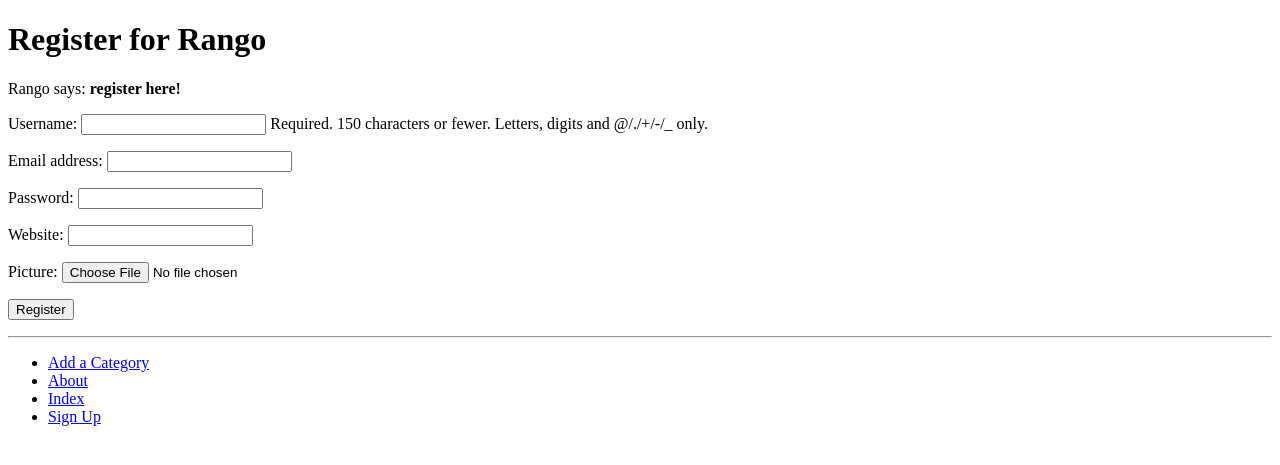
After one commit to MaxMoriarty/tango_with_django_project, a Django app: page /rango/register/ in a window 1280 px wide. The commit adds this page. Shown: the top 465 px of the page. Run offline with Django 3.2, Linux system fonts and the light colour scheme; data that the repository does not hold is empty.

Commit message:
chapter 9 after registration

```diff
--- a/rango/admin.py
+++ b/rango/admin.py
@@ -1,5 +1,6 @@
 from django.contrib import admin
 from rango.models import Category, Page
+from rango.models import UserProfile
 
 # Register your models here.
 
@@ -12,3 +13,4 @@ class PageAdmin(admin.ModelAdmin):
     list_display = ('title', 'category', 'url')
 
 admin.site.register(Page, PageAdmin)
+admin.site.register(UserProfile)
--- a/rango/forms.py
+++ b/rango/forms.py
@@ -1,5 +1,7 @@
 from django import forms
 from rango.models import Page, Category
+from django.contrib.auth.models import User
+from rango.models import UserProfile
 
 class CategoryForm(forms.ModelForm):
     name = forms.CharField(max_length=128, help_text="Please enter the category name.")
@@ -28,3 +30,15 @@ class PageForm(forms.ModelForm):
     class Meta:
         model = Page
         exclude = ('category',)
+
+class UserForm(forms.ModelForm):
+    password = forms.CharField(widget=forms.PasswordInput())
+
+    class Meta:
+        model = User
+        fields = ('username', 'email', 'password')
+
+class UserProfileForm(forms.ModelForm):
+    class Meta:
+        model = UserProfile
+        fields = ('website', 'picture')
--- a/rango/models.py
+++ b/rango/models.py
@@ -1,5 +1,6 @@
 from django.db import models
 from django.template.defaultfilters import slugify
+from django.contrib.auth.models import User
 
 # Create your models here.
 
@@ -28,3 +29,12 @@ class Page(models.Model):
 
     def __str__(self):
         return self.title
+
+class UserProfile(models.Model):
+    user = models.OneToOneField(User, on_delete=models.CASCADE)
+
+    website = models.URLField(blank=True)
+    picture = models.ImageField(upload_to = 'profile_images', blank=True)
+
+    def __str__(self):
+        return self.user.username
--- a/rango/urls.py
+++ b/rango/urls.py
@@ -9,4 +9,5 @@ urlpatterns = [
     path('category/<slug:category_name_slug>/', views.show_category, name = 'show_category'),
     path('add_category/', views.add_category, name='add_category'),
     path('category/<slug:category_name_slug>/add_page/', views.add_page, name='add_page'),
+    path('register/', views.register, name = 'register'),
 ]
--- a/rango/views.py
+++ b/rango/views.py
@@ -6,6 +6,7 @@ from rango.forms import CategoryForm
 from rango.forms import PageForm
 from django.shortcuts import redirect
 from django.urls import reverse
+from rango.forms import UserForm, UserProfileForm
 
 def show_category(request, category_name_slug):
     context_dict = {}
@@ -80,3 +81,31 @@ def add_page(request, category_name_slug):
 
     context_dict = {'form':form, 'category':category}
     return render(request, 'rango/add_page.html', context = context_dict)
+
+def register(request):
+    reigistered = False
+
+    if request.method == 'POST':
+        user_form= UserForm(request.POST)
+        profile_form = UserProfileForm(request.POST)
+
+        if user_form.is_valid() and profile_form.is_valid():
+            user = user_form.save()
+            user.set_password(user.password)
+            user.save()
+
+            profile = profile_form.save(commit = False)
+            profile.user = user
+
+            if 'picture' in request.FILES:
+                profile.picture = request.FILES['picture']
+
+            profile.save()
+            reigistered = True
+        else:
+            print(user_form.errors, profile_form.errors)
+    else:
+        user_form = UserForm()
+        profile_form = UserProfileForm()
+
+    return render(request, 'rango/register.html', context = {'user_form': user_form, 'profile_form': profile_form, 'reigistered': reigistered})
--- a/templates/rango/base.html
+++ b/templates/rango/base.html
@@ -27,6 +27,7 @@
         <li><a href="{% url 'rango:add_category' %}">Add a Category</a></li>
         <li><a href="{% url 'rango:about' %}">About</a></li>
         <li><a href="{% url 'rango:index' %}">Index</a></li>
+        <li><a href="{% url 'rango:register' %}">Sign Up</a></li>
       </ul>
     </div>
   </body>
--- /dev/null
+++ b/templates/rango/register.html
@@ -0,0 +1,22 @@
+{% extends 'rango/base.html' %}
+{% load staticfiles %}
+
+{% block title_block %}
+  Register
+{% endblock %}
+{% block body_block %}
+<h1>Register for Rango</h1>
+{% if registered %}
+Rango says: <strong>thank you for registering!</strong>
+<a href="{% url 'rango:index' %}">Return to the homepage.</a><br />
+{% else %}
+Rango says: <strong>register here!</strong><br />
+<form id="user_form" method="post" action="{% url 'rango:register' %}"
+  enctype="multipart/form-data">
+  {% csrf_token %}
+  {{ user_form.as_p }}
+  {{ profile_form.as_p }}
+  <input type="submit" name="submit" value="Register" />
+</form>
+{% endif %}
+{% endblock %}
```
Also changed, not shown: rango/migrations/0004_auto_20230206_1616.py (added).
